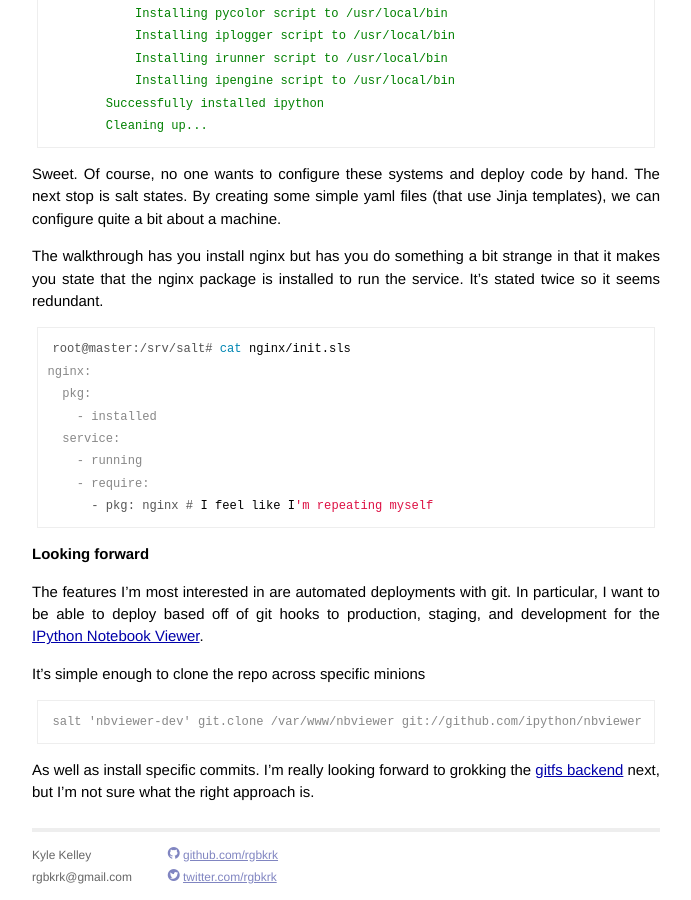
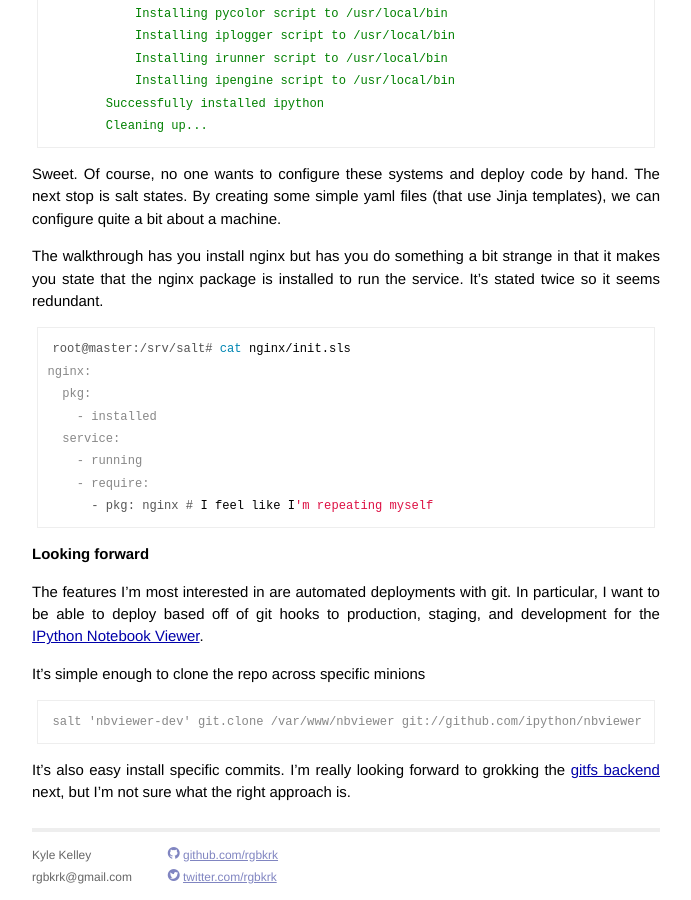
Before and after one commit to rgbkrk/rgbkrk.github.io, a Jekyll site: the page built from _posts/2013-09-24-get-salted.markdown, in a window 1280 px wide and 900 px high, scrolled down 6171 px. Shown: the whole window, without its empty margins (294-985 px from the left). Built offline with Jekyll 4.4.1, drawn with Linux system fonts in a browser that asks for light colours; nearby versions of some CDN libraries.

Commit message:
Made a commit just to re-trigger a build from GitHub

```diff
--- a/_posts/2013-09-24-get-salted.markdown
+++ b/_posts/2013-09-24-get-salted.markdown
@@ -272,4 +272,4 @@ It's simple enough to clone the repo across specific minions
 salt 'nbviewer-dev' git.clone /var/www/nbviewer git://github.com/ipython/nbviewer
 {% endhighlight %}
 
-As well as install specific commits. I'm really looking forward to grokking the [gitfs backend](https://salt.readthedocs.org/en/latest/topics/tutorials/gitfs.html) next, but I'm not sure what the right approach is.
+It's also easy install specific commits. I'm really looking forward to grokking the [gitfs backend](https://salt.readthedocs.org/en/latest/topics/tutorials/gitfs.html) next, but I'm not sure what the right approach is.
```
